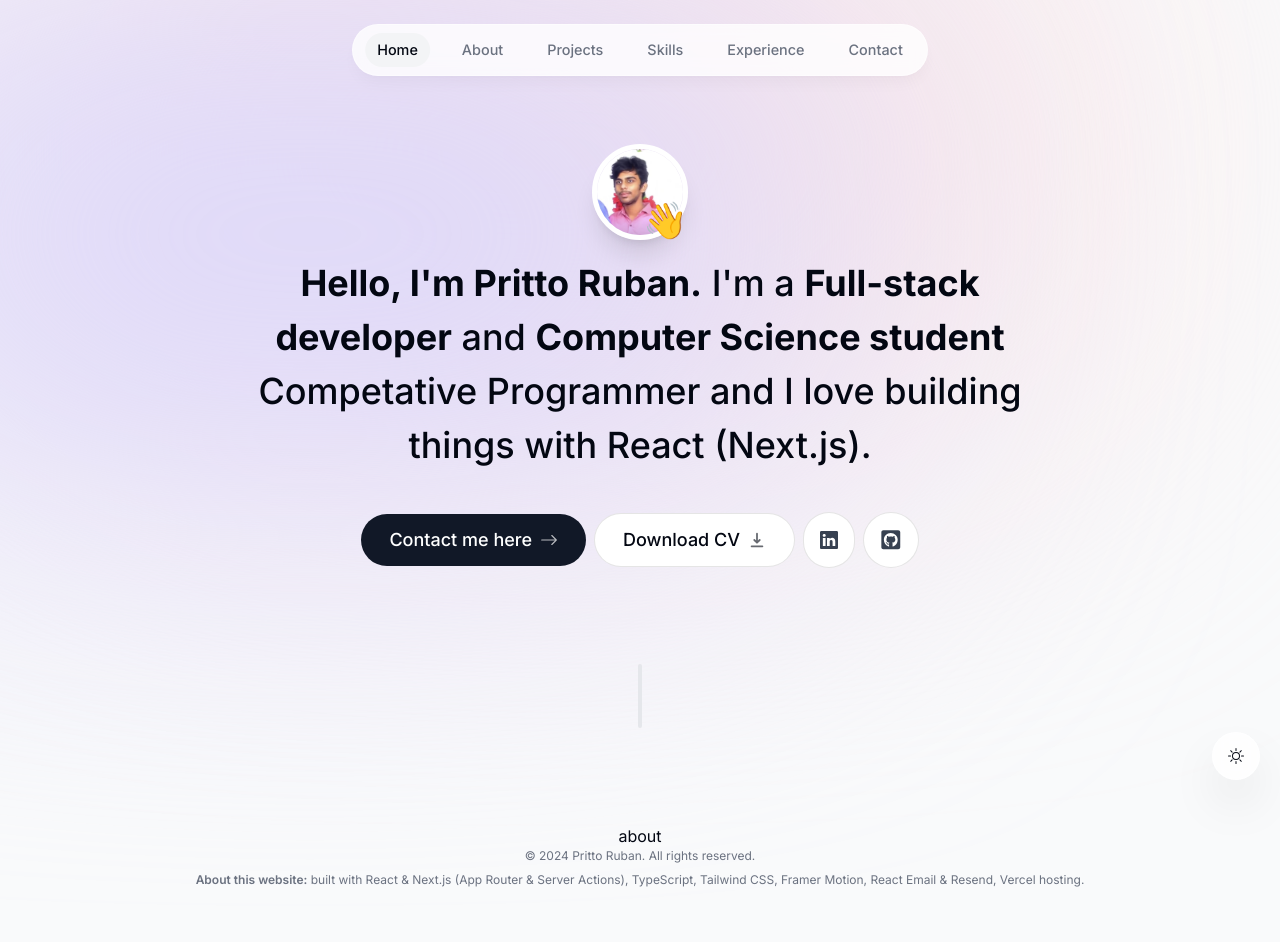
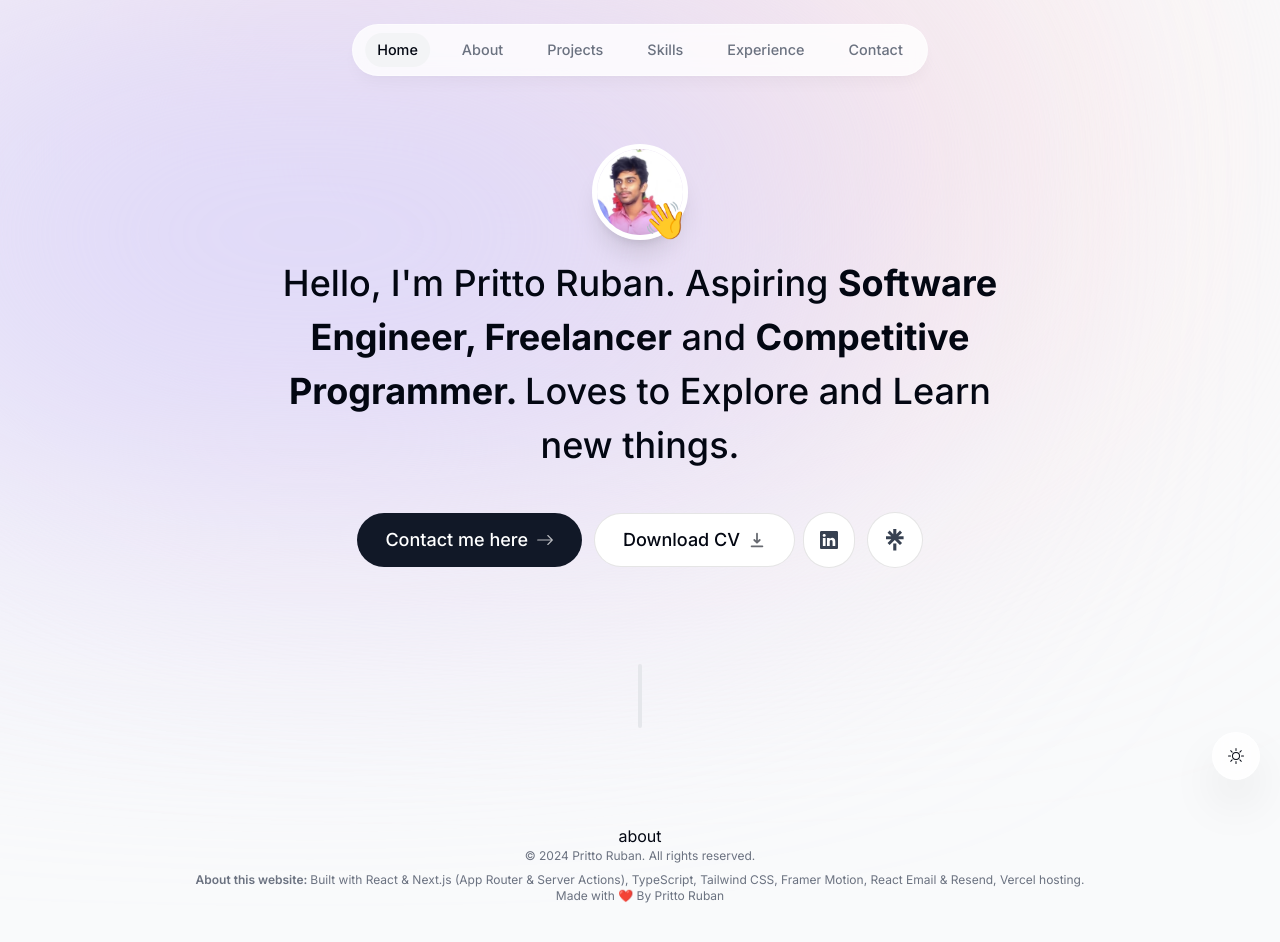
Before and after one commit to PrittoRuban/portfolio, a Next.js app: page / in a window 1280 px wide. Built offline with nearby package versions, Linux system fonts and the light colour scheme.

Commit message:
update layout

```diff
--- a/app/layout.tsx
+++ b/app/layout.tsx
@@ -10,8 +10,9 @@ import { Toaster } from "react-hot-toast";
 const inter = Inter({ subsets: ["latin"] });
 
 export const metadata = {
-  title: "Ricardo | Personal Portfolio",
-  description: "Ricardo is a full-stack developer with 8 years of experience.",
+  title: "Pritto Ruban | Portfolio",
+  description:
+    "Pritto Ruban is a freelancer and aspiring Software Engineer. Problem Solver and Competitive Programmer.",
 };
 
 export default function RootLayout({
--- a/components/footer.tsx
+++ b/components/footer.tsx
@@ -7,9 +7,14 @@ export default function Footer() {
         &copy; 2024 Pritto Ruban. All rights reserved.
       </small>
       <p className="text-xs">
-        <span className="font-semibold">About this website:</span> built with
-        React & Next.js (App Router & Server Actions), TypeScript, Tailwind CSS,
-        Framer Motion, React Email & Resend, Vercel hosting.
+        <span className="font-semibold">About this website: </span>
+        Built with React & Next.js (App Router & Server Actions), TypeScript,
+        Tailwind CSS, Framer Motion, React Email & Resend, Vercel hosting.
+        <br />
+        <span>
+          Made with ❤️ By{" "}
+          <a href="https://www.linkedin.com/in/prittoruban/">Pritto Ruban</a>
+        </span>
       </p>
     </footer>
   );
--- a/components/intro.tsx
+++ b/components/intro.tsx
@@ -6,10 +6,10 @@ import { motion } from "framer-motion";
 import Link from "next/link";
 import { BsArrowRight, BsLinkedin } from "react-icons/bs";
 import { HiDownload } from "react-icons/hi";
-import { FaGithubSquare } from "react-icons/fa";
 import { useSectionInView } from "@/lib/hooks";
 import { useActiveSectionContext } from "@/context/active-section-context";
 import photo from "@/public/MyPhoto.jpg";
+import { SiLinktree } from "react-icons/si";
 
 export default function Intro() {
   const { ref } = useSectionInView("Home", 0.5);
@@ -63,11 +63,10 @@ export default function Intro() {
         initial={{ opacity: 0, y: 100 }}
         animate={{ opacity: 1, y: 0 }}
       >
-        <span className="font-bold">Hello, I'm Pritto Ruban.</span> I'm a{" "}
-        <span className="font-bold">Full-stack developer</span> and{" "}
-        <span className="font-bold">Computer Science student </span>
-        Competative Programmer and I love building things with{" "}
-        <span>React (Next.js)</span>.
+        <span>Hello, I'm Pritto Ruban. </span>Aspiring{" "}
+        <span className="font-bold">Software Engineer, Freelancer</span> and{" "}
+        <span className="font-bold">Competitive Programmer. </span>
+        Loves to Explore and Learn new things.
       </motion.h1>
 
       <motion.div
@@ -78,6 +77,8 @@ export default function Intro() {
           delay: 0.1,
         }}
       >
+        <div className="flex flex-wrap gap-3">
+          {" "}
           <Link
             href="#contact"
             className="group bg-gray-900 text-white px-7 py-3 flex items-center gap-2 rounded-full outline-none focus:scale-110 hover:scale-110 hover:bg-gray-950 active:scale-105 transition"
@@ -89,16 +90,17 @@ export default function Intro() {
             Contact me here{" "}
             <BsArrowRight className="opacity-70 group-hover:translate-x-1 transition" />
           </Link>
-
           <a
             className="group bg-white px-7 py-3 flex items-center gap-2 rounded-full outline-none focus:scale-110 hover:scale-110 active:scale-105 transition cursor-pointer borderBlack dark:bg-white/10"
-          href="/CV.pdf"
+            href="https://drive.google.com/file/d/1npu9qT7pln5ahKqmQXMINzIIoac4VeFB/view?usp=drive_link"
+            target="_blank"
             download
           >
             Download CV{" "}
             <HiDownload className="opacity-60 group-hover:translate-y-1 transition" />
           </a>
-        <div className="flex flex-row gap-2">
+        </div>
+        <div className="flex flex-row gap-3">
           <a
             className="bg-white p-4 text-gray-700 hover:text-gray-950 flex items-center gap-2 rounded-full focus:scale-[1.15] hover:scale-[1.15] active:scale-105 transition cursor-pointer borderBlack dark:bg-white/10 dark:text-white/60"
             href="https://www.linkedin.com/in/prittoruban/"
@@ -109,10 +111,10 @@ export default function Intro() {
 
           <a
             className="bg-white p-4 text-gray-700 flex items-center gap-2 text-[1.35rem] rounded-full focus:scale-[1.15] hover:scale-[1.15] hover:text-gray-950 active:scale-105 transition cursor-pointer borderBlack dark:bg-white/10 dark:text-white/60"
-            href="https://github.com/PrittoRuban"
+            href="https://linktr.ee/prittoruban"
             target="_blank"
           >
-            <FaGithubSquare />
+            <SiLinktree />
           </a>
         </div>
       </motion.div>
```
Also changed, not shown: 1 other file (tests, documents, lock files or other folders). Lines whose indentation alone changed are shown as unchanged.
